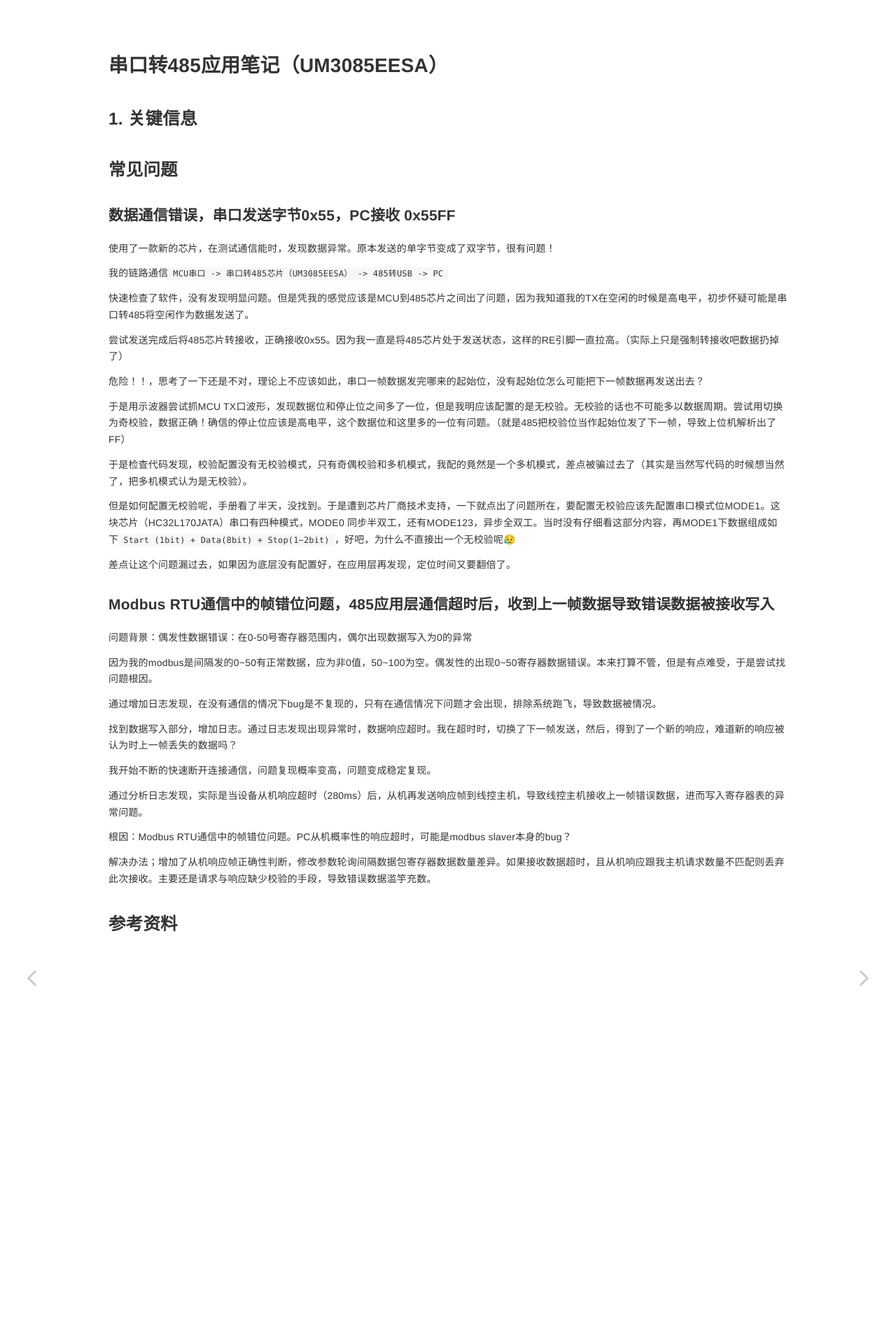
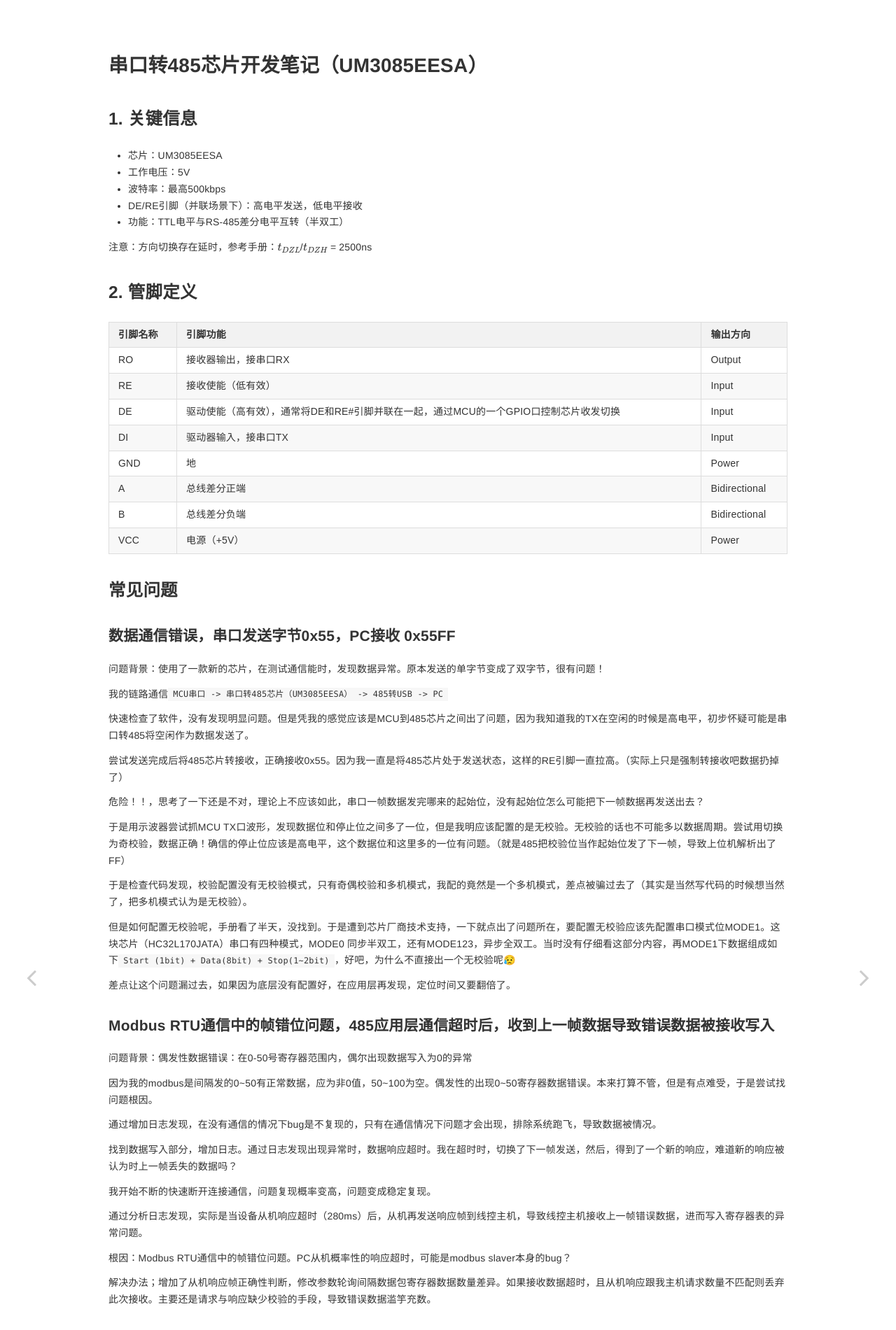
Before and after one commit to YooyoJin/yooyojin.github.io, a Jekyll site: the page built from _posts/2025-12-16-485_case.md, in a window 1280 px wide. Shown: the top 1901 px of the page at 70% size. Built offline with Jekyll 4.4.1, drawn with Linux system fonts in a browser that asks for light colours; some of the changed text lies outside the part shown.

Commit message:
<feature> 增加串口转485芯片开发笔记

```diff
--- a/_posts/2025-12-16-485_case.md
+++ b/_posts/2025-12-16-485_case.md
@@ -1,8 +1,8 @@
 ---
-title: 串口转485应用笔记（UM3085EESA）
+title: 串口转485芯片开发笔记（UM3085EESA）
 author: YooyoJin
 date: 2025-12-16
-last_modified_at: 2026-02-10
+last_modified_at: 2026-07-14
 category: Jekyll
 layout: post
 mermaid: true
@@ -10,13 +10,99 @@ mermaid: true
 
 ## 1. 关键信息
 
+- 芯片：UM3085EESA
+- 工作电压：5V
+- 波特率：最高500kbps
+- DE/RE引脚（并联场景下）：高电平发送，低电平接收
+- 功能：TTL电平与RS-485差分电平互转（半双工）
 
+注意：方向切换存在延时，参考手册：$ t_{DZL} $/$ t_{DZH} $ = 2500ns
+
+## 2. 管脚定义
+
+<html>
+<head>
+    <style>
+        table {
+            border-collapse: collapse;
+            width: 100%;
+            margin: 20px 0;
+            font-family: Arial, sans-serif;
+        }
+        th, td {
+            border: 1px solid #dddddd;
+            text-align: left;
+            padding: 8px;
+        }
+        th {
+            background-color: #f2f2f2;
+            font-weight: bold;
+        }
+        tr:nth-child(even) {
+            background-color: #f9f9f9;
+        }
+    </style>
+</head>
+<body>
+    <table>
+        <thead>
+            <tr>
+                <th>引脚名称</th>
+                <th>引脚功能</th>
+                <th>输出方向</th>
+            </tr>
+        </thead>
+        <tbody>
+            <tr>
+                <td>RO</td>
+                <td>接收器输出，接串口RX</td>
+                <td>Output</td>
+            </tr>
+            <tr>
+                <td>RE</td>
+                <td>接收使能（低有效）</td>
+                <td>Input</td>
+            </tr>
+            <tr>
+                <td>DE</td>
+                <td>驱动使能（高有效），通常将DE和RE#引脚并联在一起，通过MCU的一个GPIO口控制芯片收发切换</td>
+                <td>Input</td>
+            </tr>
+            <tr>
+                <td>DI</td>
+                <td>驱动器输入，接串口TX</td>
+                <td>Input</td>
+            </tr>
+            <tr>
+                <td>GND</td>
+                <td>地</td>
+                <td>Power</td>
+            </tr>
+            <tr>
+                <td>A</td>
+                <td>总线差分正端</td>
+                <td>Bidirectional</td>
+            </tr>
+            <tr>
+                <td>B</td>
+                <td>总线差分负端</td>
+                <td>Bidirectional</td>
+            </tr>
+            <tr>
+                <td>VCC</td>
+                <td>电源（+5V）</td>
+                <td>Power</td>
+            </tr>
+        </tbody>
+    </table>
+</body>
+</html>
 
 ## 常见问题
 
 ### 数据通信错误，串口发送字节0x55，PC接收 0x55FF
 
-使用了一款新的芯片，在测试通信能时，发现数据异常。原本发送的单字节变成了双字节，很有问题！
+问题背景：使用了一款新的芯片，在测试通信能时，发现数据异常。原本发送的单字节变成了双字节，很有问题！
 
 我的链路通信`MCU串口 -> 串口转485芯片（UM3085EESA） -> 485转USB -> PC`
 
@@ -52,4 +138,32 @@ mermaid: true
 
 解决办法；增加了从机响应帧正确性判断，修改参数轮询间隔数据包寄存器数据数量差异。如果接收数据超时，且从机响应跟我主机请求数量不匹配则丢弃此次接收。主要还是请求与响应缺少校验的手段，导致错误数据滥竽充数。
 
+### 发送数据被截断，PC收到3F乱码
+
+问题背景：2400bps端口偶发发送异常，单步调试正常，连续运行异常。PC收到断裂帧：01 03 01 00 3F 3F 00 02 C5 FF
+
+尝试增加LOG确认软件发送了正确的8字节（01 03 01 00 00 02 C5 F7），但PC收到10字节，多了3F 3F，且最后一字节F7变FF。
+
+3F是RS485 DE引脚拉低后差分线浮空的典型采样值，怀疑是是485收发方向中途被异常转换。
+
+发现设计的35ms静默超时在发送期间清零了u16CommLen，同时bWaitLastTxComplateFlag在TXE中断中过早置起！！
+
+根因：TXE中断置起bWaitLastTxComplateFlag后，主循环检测到后执行EnableRx拉低DE，此时移位寄存器可能还在发送。35ms超时在发送期间清零u16CommLen，导致提前结束发送。之前用别的端口正常是因为，别的端口用的都是9600bps，2400bps下8字节需36.7ms > 35ms超时阈值，9600bps下9.2ms < 35ms正常。
+
+解决办法：发送真正完成后再置起bWaitLastTxComplateFlag。超时处理需区分，本意是数据接收超时，不应该在发送时生效，所以超时处理加bTxInProgress保护，发送中不重置缓冲区，保持发送。发送启动前清除残留标志。
+
+### DE/RE引脚控制时序不当导致最后一字节丢失
+
+问题背景：发送完成后立即转接收，最后一个字节被截断，从机无响应。
+
+软件在TXEIE中断中置起发送完成标志，主循环检测到后立即执行EnableRx拉低DE。但TXE只是数据寄存器空，移位寄存器可能还在发送最后一个字节。
+
+根因：TXEIE ≠ TC。TXEIE中断触发时最后一个字节刚移到移位寄存器，还在发送中。此时拉低DE，转接收，会截断最后一个字节的发送。
+
+解决办法：等待TC（发送完成）标志后再切换DE。或最后一个字节写入后关TXEIE中断、开TCIE中断，等发送完成中断触发后再切换DE。
+
+> 通过确认USARTn_SR.TC位确认发送是否完成。连续发送数据并使用发送中断的情况，可通过TI(发送数据寄存器空中断)中断写入最后一个发送数据，并将USARTn_CR1.TXEIE写0，USARTn_CR1.TCIE写1，最后一帧数据发送结束后，产生发送完成中断[^1]。
+
 ## 参考资料
+
+[^1]: XHSC. (2024). _RM_HC32F460_F45x_A460系列参考手册_Rev1.5_.
```
Also changed, not shown: README.md (+1 -1 lines).
